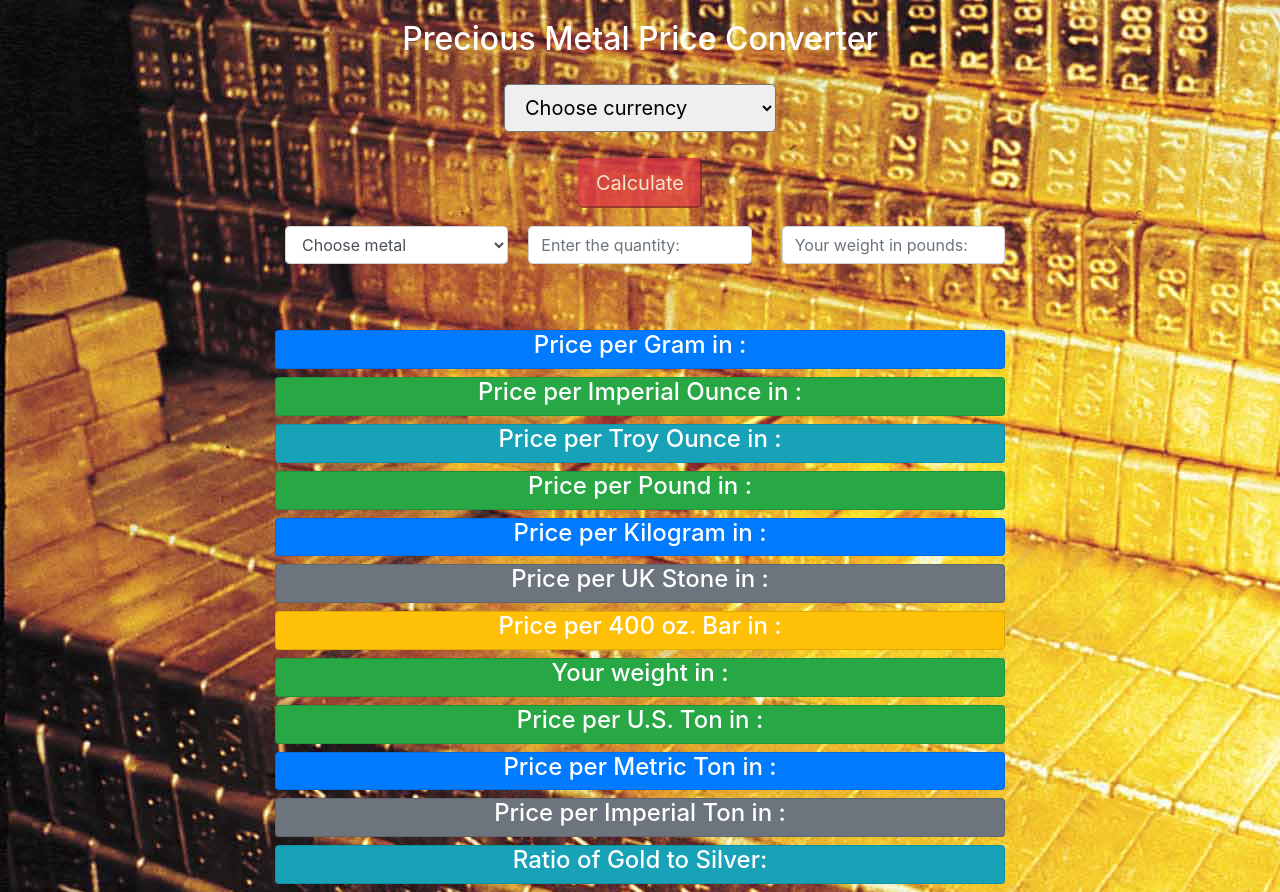
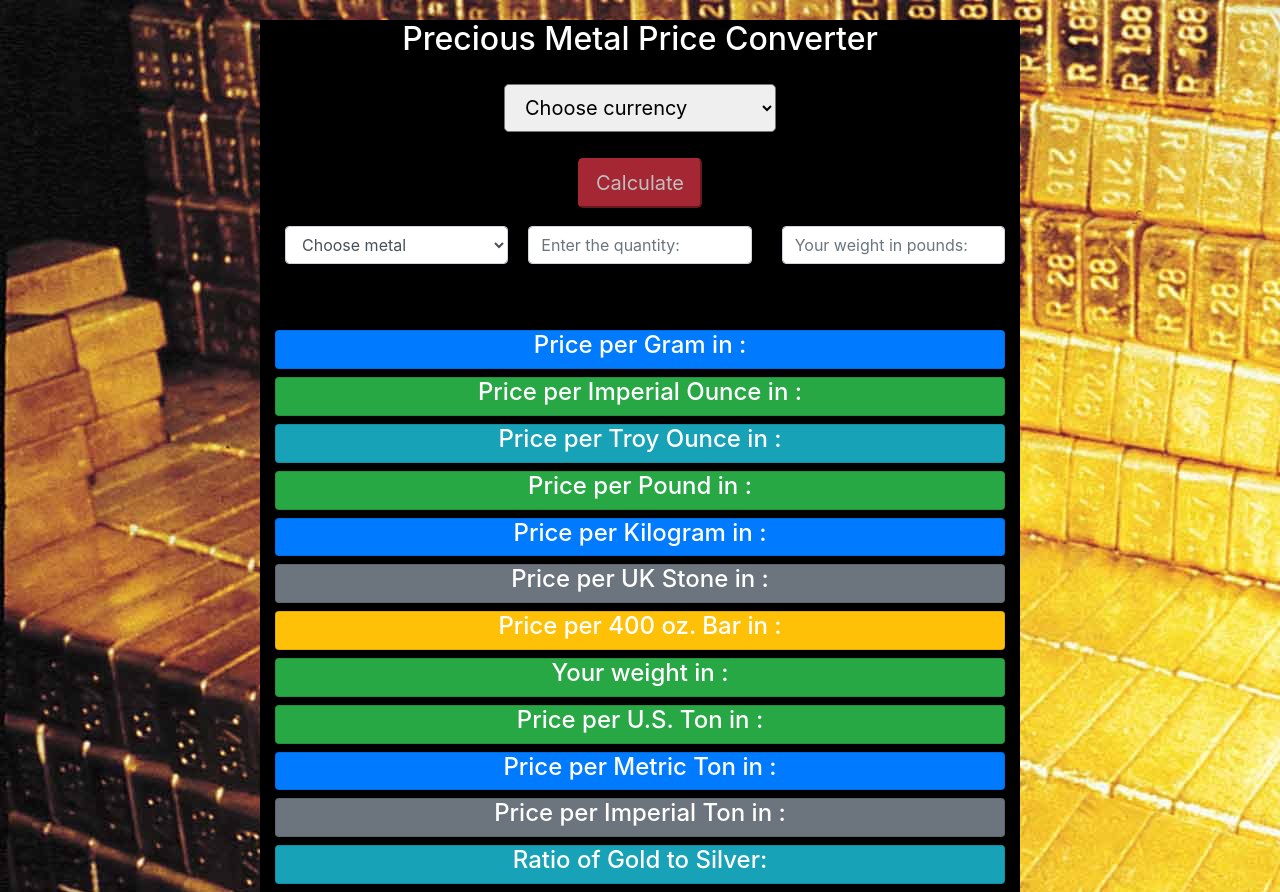
Before and after one commit to vibraniumforge/precious-metal-price, a React (Create React App) app: page / in a window 1280 px wide. Built offline with nearby package versions, Linux system fonts and the light colour scheme.

Commit message:
added an id

```diff
--- a/src/App.js
+++ b/src/App.js
@@ -123,7 +123,7 @@
       <React.Fragment>
         <div id="main" className="container">
           <div className="row">
-            <div className="col-md-8 offset-md-2">
+            <div id="table" className="col-md-8 offset-md-2">
               <h2 className="display-6 text-center mb-3">
                 Precious Metal Price Converter
               </h2>
```
